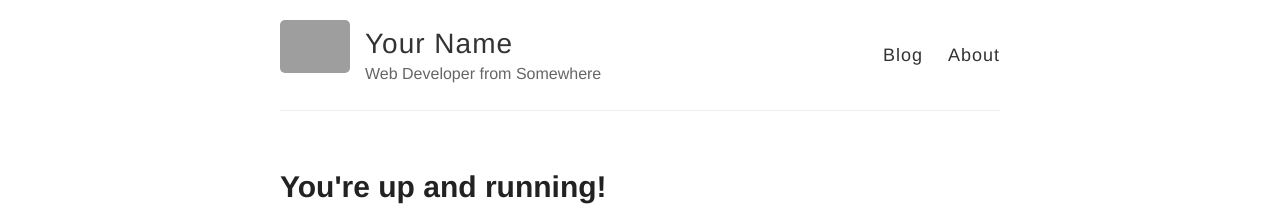
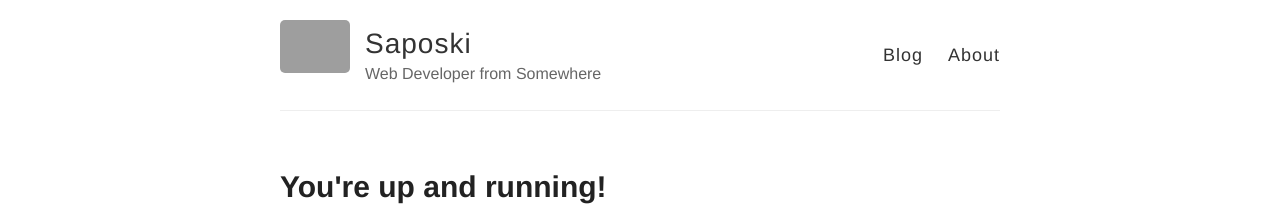
Before and after one commit to saposki/saposki.github.io, a Jekyll site: the page built from index.html, in a window 1280 px wide. Shown: the top 222 px of the page. Built offline with Jekyll 4.4.1, drawn with Linux system fonts in a browser that asks for light colours; Markdown is read by kramdown in place of the engine named in the settings; grey boxes are pictures that could not be loaded.

Commit message:
name change

```diff
--- a/_config.yml
+++ b/_config.yml
@@ -3,7 +3,7 @@
 #
 
 # Name of your site (displayed in the header)
-name: Your Name
+name: Saposki
 
 # Short bio or description (displayed in the header)
 description: Web Developer from Somewhere
```
